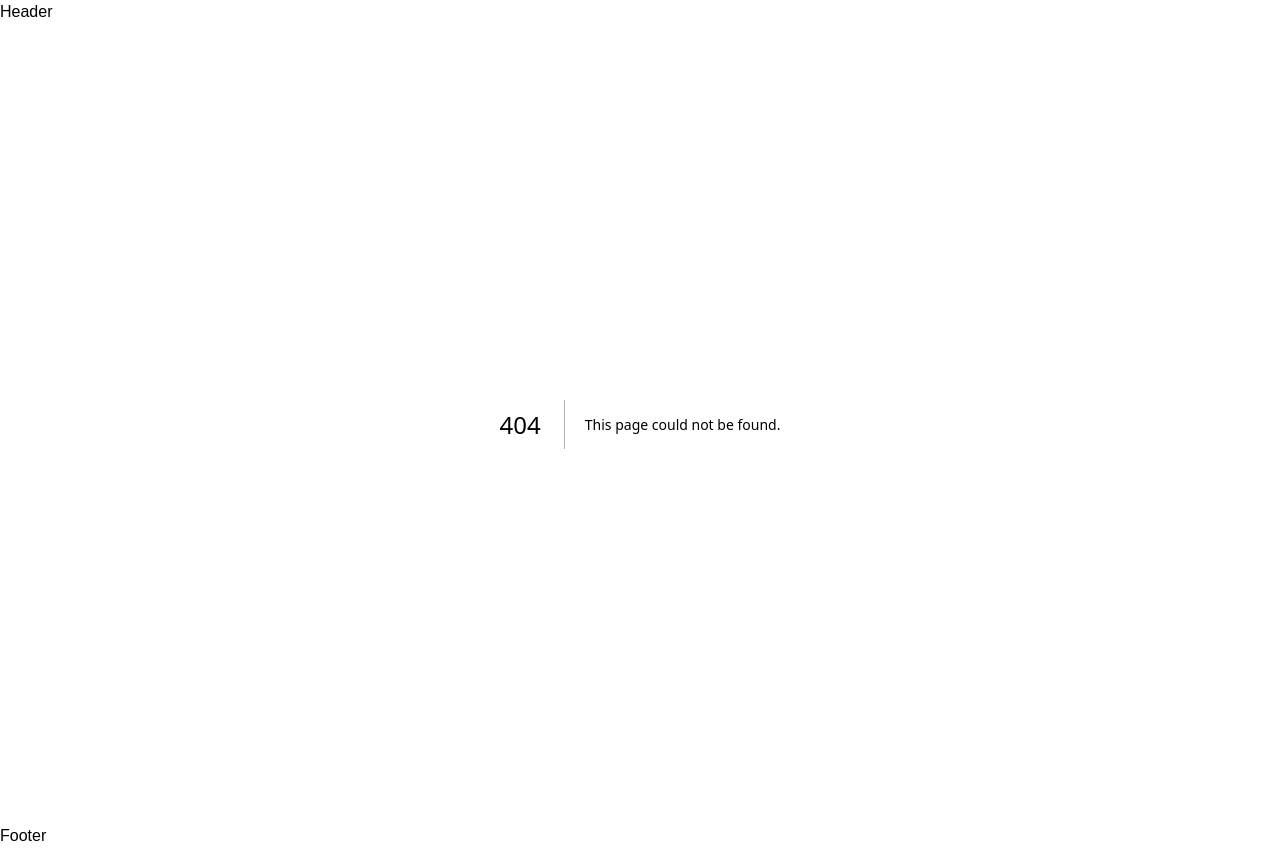
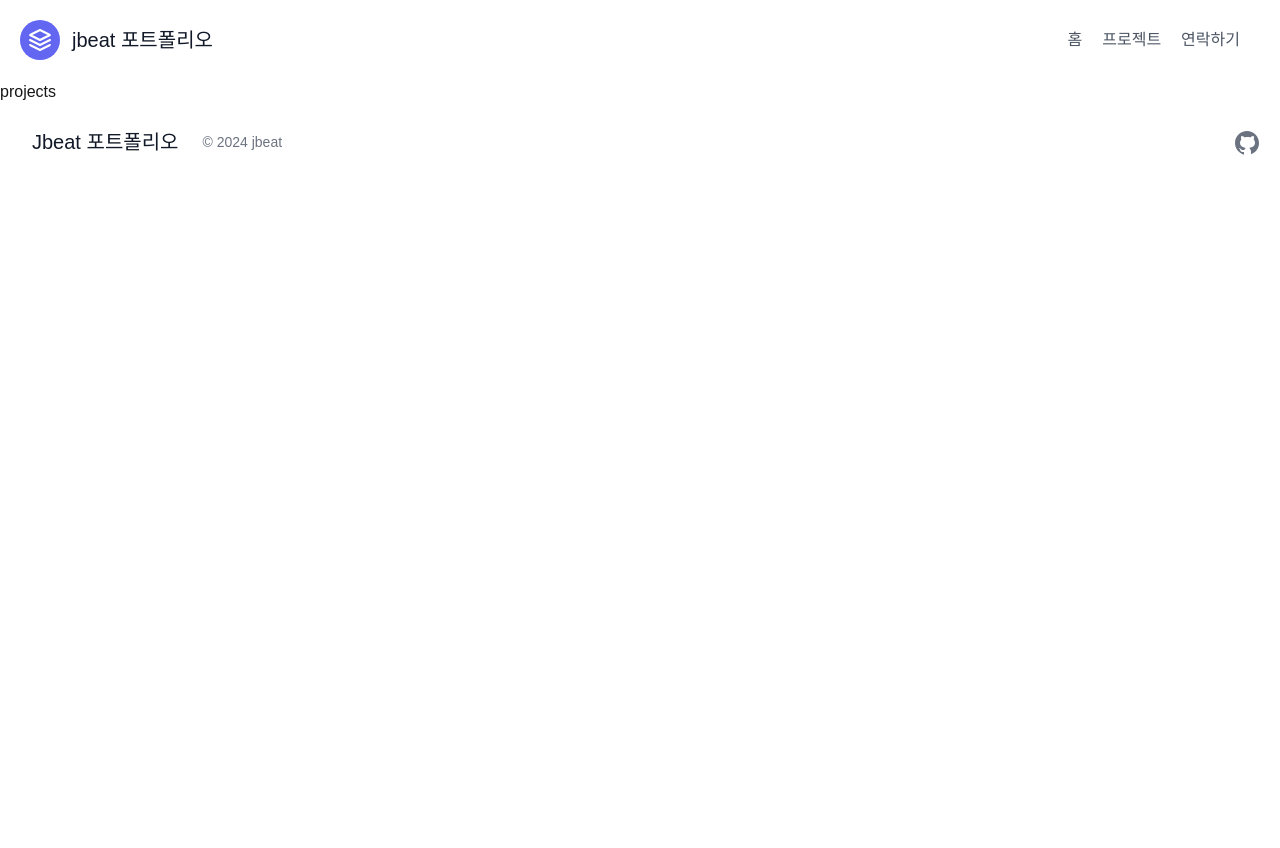
Before and after one commit to jbeat30/my-portfolio-next, a Next.js app: page /projects in a window 1280 px wide. Before the commit this address had no page. After the commit the page ends 800 px from the top, so only its background shows below. Built offline with nearby package versions, Linux system fonts and the light colour scheme.

Commit message:
feat: add Layout with Header, Footer, and create dummy "projects" page

```diff
--- /dev/null
+++ b/app/projects/page.tsx
@@ -0,0 +1,3 @@
+export default function Page() {
+  return <div>projects</div>
+}
--- a/components/(layout)/Footer.tsx
+++ b/components/(layout)/Footer.tsx
@@ -1,7 +1,42 @@
+import Link from 'next/link'
+
 export default function Footer() {
   return (
-    <div>
-      Footer
-    </div>
-  );
+    <footer className="body-font">
+      <div>
+        <div className="container px-5 py-6 mx-auto flex items-center sm:flex-row flex-col">
+          <Link
+            href="/"
+            className="flex title-font font-medium items-center md:justify-start justify-center text-gray-900"
+          >
+            <span className="ml-3 text-xl">Jbeat 포트폴리오</span>
+          </Link>
+
+          <p className="text-sm text-gray-500 sm:ml-6 sm:mt-0 mt-4">
+            © 2024 jbeat
+          </p>
+
+          <span className="inline-flex sm:ml-auto sm:mt-0 mt-4 justify-center sm:justify-start">
+            <Link
+              href="https://github.com/jbeat30"
+              className="text-gray-500"
+              rel="noopener noreferrer"
+              target="_blank"
+            >
+              <svg
+                fill="currentColor"
+                strokeLinecap="round"
+                strokeLinejoin="round"
+                strokeWidth="2"
+                className="w-7 h-7"
+                viewBox="0 0 28 28"
+              >
+                <path d="M15,3C8.373,3,3,8.373,3,15c0,5.623,3.872,10.328,9.092,11.63C12.036,26.468,12,26.28,12,26.047v-2.051 c-0.487,0-1.303,0-1.508,0c-0.821,0-1.551-0.353-1.905-1.009c-0.393-0.729-0.461-1.844-1.435-2.526 c-0.289-0.227-0.069-0.486,0.264-0.451c0.615,0.174,1.125,0.596,1.605,1.222c0.478,0.627,0.703,0.769,1.596,0.769 c0.433,0,1.081-0.025,1.691-0.121c0.328-0.833,0.895-1.6,1.588-1.962c-3.996-0.411-5.903-2.399-5.903-5.098 c0-1.162,0.495-2.286,1.336-3.233C9.053,10.647,8.706,8.73,9.435,8c1.798,0,2.885,1.166,3.146,1.481C13.477,9.174,14.461,9,15.495,9 c1.036,0,2.024,0.174,2.922,0.483C18.675,9.17,19.763,8,21.565,8c0.732,0.731,0.381,2.656,0.102,3.594 c0.836,0.945,1.328,2.066,1.328,3.226c0,2.697-1.904,4.684-5.894,5.097C18.199,20.49,19,22.1,19,23.313v2.734 c0,0.104-0.023,0.179-0.035,0.268C23.641,24.676,27,20.236,27,15C27,8.373,21.627,3,15,3z"></path>
+              </svg>
+            </Link>
+          </span>
+        </div>
+      </div>
+    </footer>
+  )
 }
--- a/components/(layout)/Header.tsx
+++ b/components/(layout)/Header.tsx
@@ -1,7 +1,45 @@
+import Link from 'next/link'
+
 export default function Header() {
   return (
-    <div>
-      Header
-    </div>
-  );
+    <header className="text-gray-600 body-font">
+      <div className="container mx-auto flex flex-wrap p-5 flex-col md:flex-row items-center">
+        <Link
+          href="/"
+          className="flex title-font font-medium items-center text-gray-900 mb-4 md:mb-0"
+        >
+          <svg
+            xmlns="http://www.w3.org/2000/svg"
+            fill="none"
+            stroke="currentColor"
+            strokeLinecap="round"
+            strokeLinejoin="round"
+            strokeWidth="2"
+            className="w-10 h-10 text-white p-2 bg-indigo-500 rounded-full"
+            viewBox="0 0 24 24"
+          >
+            <path d="M12 2L2 7l10 5 10-5-10-5zM2 17l10 5 10-5M2 12l10 5 10-5"></path>
+          </svg>
+          <span className="ml-3 text-xl">jbeat 포트폴리오</span>
+        </Link>
+
+        <nav className="md:ml-auto flex flex-wrap items-center text-base justify-center">
+          <Link href="/" className="mr-5 hover:text-gray-900">
+            홈
+          </Link>
+
+          <Link href="/projects" className="mr-5 hover:text-gray-900">
+            프로젝트
+          </Link>
+
+          <Link
+            href="https://open.kakao.com/o/sv3hcU2g"
+            className="mr-5 hover:text-gray-900"
+          >
+            연락하기
+          </Link>
+        </nav>
+      </div>
+    </header>
+  )
 }
```
